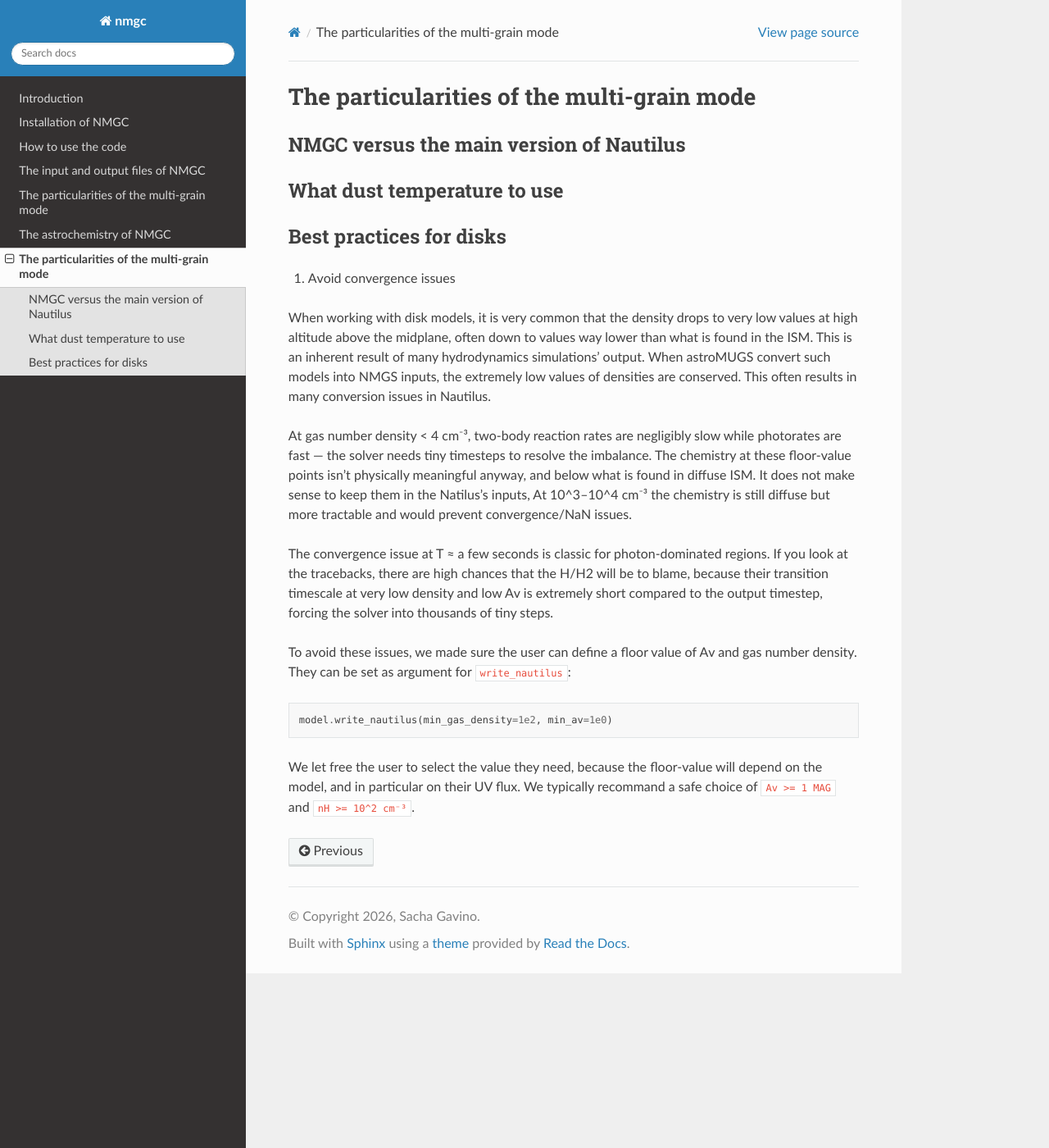
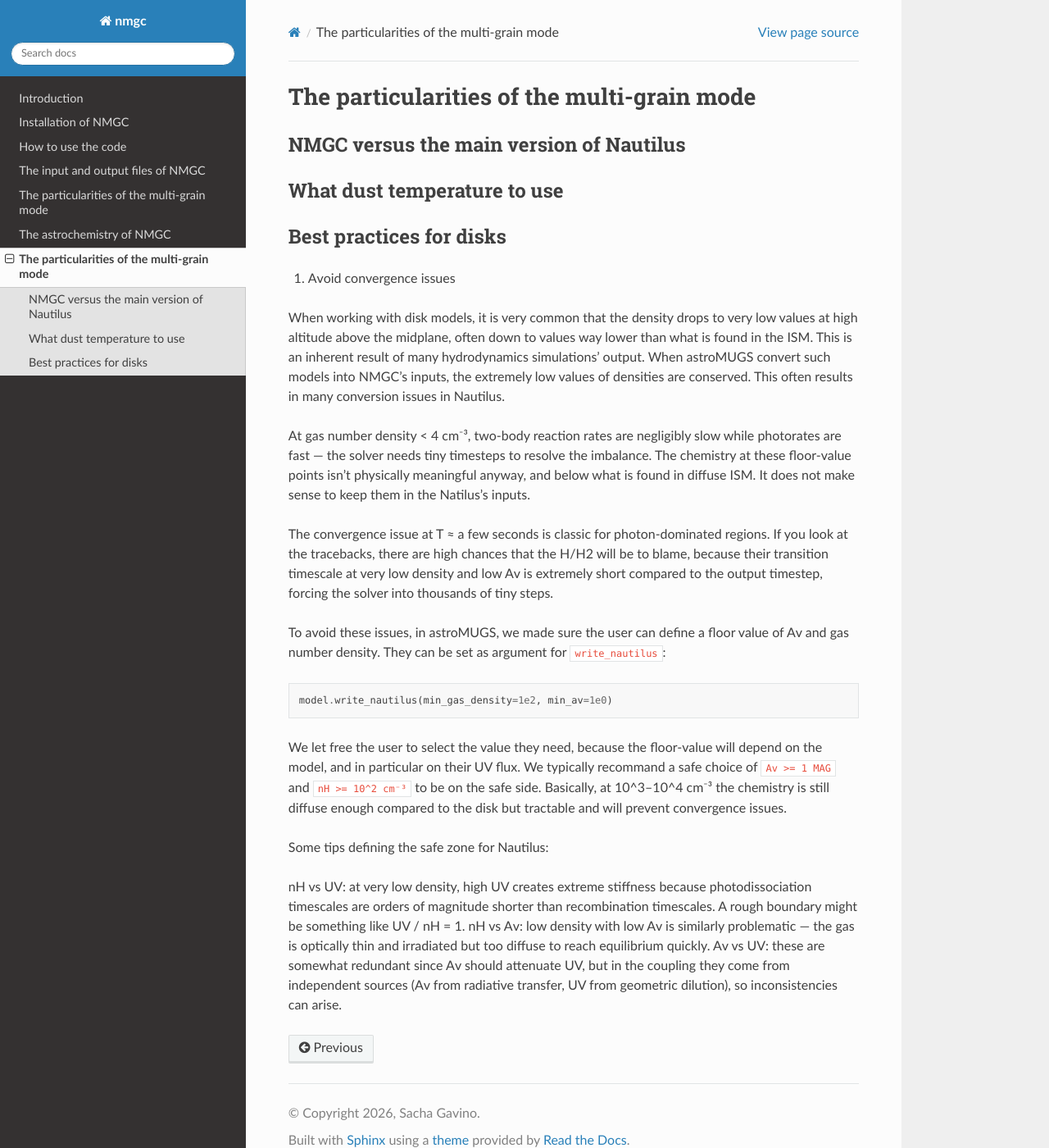
Before and after one commit to sachagavino/nmgc-2.0, a Sphinx documentation site: the page built from docs/source/particularities.rst, in a window 1280 px wide and 1400 px high. Shown: the whole window at 82% size. Built offline with Sphinx 7.4.7 and the Read the Docs theme 3.1.0, drawn with Linux system fonts in a browser that asks for light colours.

Commit message:
added sanity check text in doc

```diff
--- a/docs/source/particularities.rst
+++ b/docs/source/particularities.rst
@@ -15,21 +15,28 @@ Best practices for disks
 
 When working with disk models, it is very common that the density drops to very low values at high altitude above the midplane, often
 down to values way lower than what is found in the ISM. This is an inherent result of many hydrodynamics simulations' output.
-When astroMUGS convert such models into NMGS inputs, the extremely low values of densities are conserved. This often results in many conversion issues in Nautilus.
+When astroMUGS convert such models into NMGC's inputs, the extremely low values of densities are conserved. This often results in many conversion issues in Nautilus.
 
 At gas number density < 4 cm⁻³, two-body reaction rates are negligibly slow while photorates are fast — the solver needs tiny timesteps to resolve the imbalance.
-The chemistry at these floor-value points isn't physically meaningful anyway, and below what is found in diffuse ISM. It does not make sense to keep them in the Natilus's inputs,
-At 10^3–10^4 cm⁻³ the chemistry is still diffuse but more tractable and would prevent convergence/NaN issues.
+The chemistry at these floor-value points isn't physically meaningful anyway, and below what is found in diffuse ISM. It does not make sense to keep them in the Natilus's inputs.
+
 
 The convergence issue at T ≈ a few seconds is classic for photon-dominated regions.
 If you look at the tracebacks, there are high chances that the H/H2 will be to blame,
 because their transition timescale at very low density and low Av is extremely short compared to the output timestep, forcing the solver into thousands of tiny steps.
 
-To avoid these issues, we made sure the user can define a floor value of Av and gas number density.
+To avoid these issues, in astroMUGS, we made sure the user can define a floor value of Av and gas number density.
 They can be set as argument for ``write_nautilus``::
 
     model.write_nautilus(min_gas_density=1e2, min_av=1e0)
 
 We let free the user to select the value they need, because the floor-value
 will depend on the model, and in particular on their UV flux.
-We typically recommand a safe choice of ``Av >= 1 MAG`` and ``nH >= 10^2 cm⁻³``.
+We typically recommand a safe choice of ``Av >= 1 MAG`` and ``nH >= 10^2 cm⁻³`` to be on the safe side.
+Basically, at 10^3–10^4 cm⁻³ the chemistry is still diffuse enough compared to the disk but tractable and will prevent convergence issues.
+
+Some tips defining the safe zone for Nautilus:
+
+nH vs UV: at very low density, high UV creates extreme stiffness because photodissociation timescales are orders of magnitude shorter than recombination timescales. A rough boundary might be something like UV / nH = 1.
+nH vs Av: low density with low Av is similarly problematic — the gas is optically thin and irradiated but too diffuse to reach equilibrium quickly.
+Av vs UV: these are somewhat redundant since Av should attenuate UV, but in the coupling they come from independent sources (Av from radiative transfer, UV from geometric dilution), so inconsistencies can arise.
```
